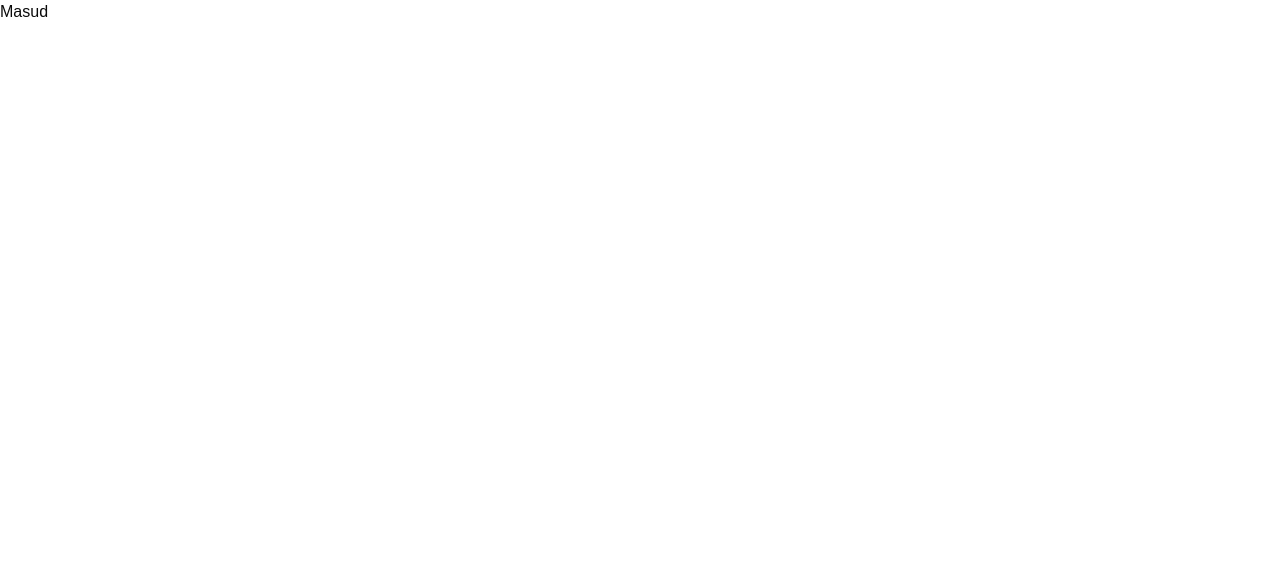
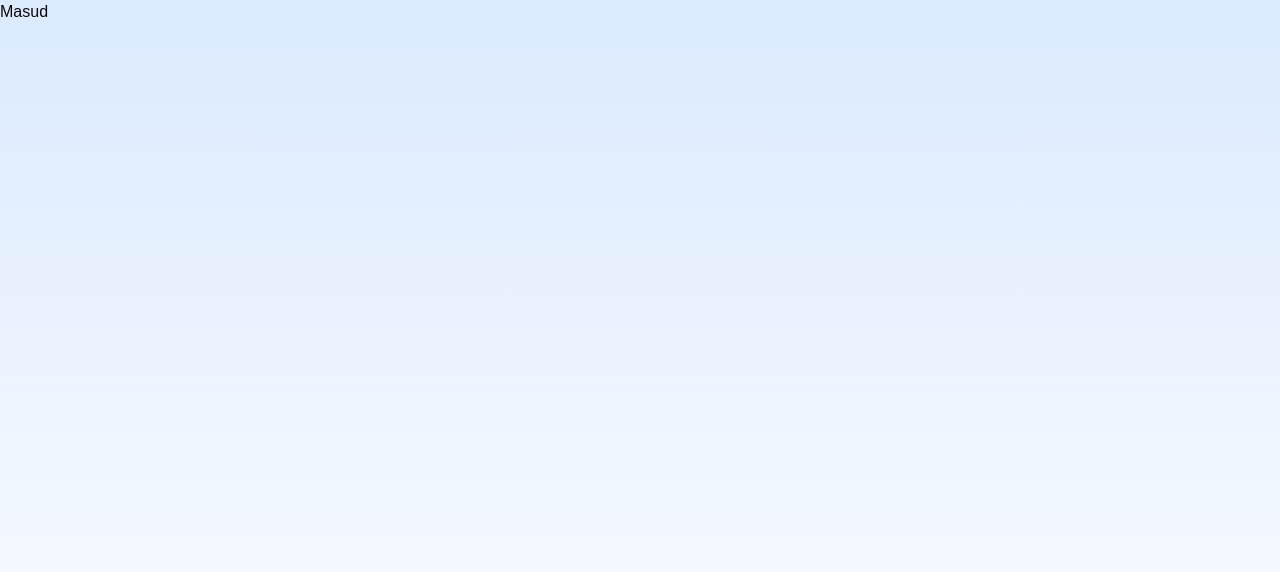
Before and after one commit to masudfcs1/Full-Stack-Calendly_Clone-Project-NextJS-NeonDB-Clerk, a Next.js app: page / in a window 1280 px wide. Shown: the top 572 px of the page. Built offline with nearby package versions, Linux system fonts and the light colour scheme.

Commit message:
Layout Page Background color

```diff
--- a/app/layout.js
+++ b/app/layout.js
@@ -2,7 +2,7 @@ import { Inter } from "next/font/google";
 import "./globals.css";
 
 const inter = Inter({
-  subsets:['latin']
+  subsets: ['latin']
 })
 
 export const metadata = {
@@ -13,10 +13,12 @@ export const metadata = {
 export default function RootLayout({ children }) {
   return (
     <html lang="en">
-      <body
-        className={`inter.className`}
-      >
-        {children}
+      <body className={`inter.className`}>
+        {/* Header */}
+        <main className="min-h-screen bg-gradient-to-b from-blue-100 to-white ">
+          {children}
+        </main>
+        {/* Footer */}
       </body>
     </html>
   );
```
